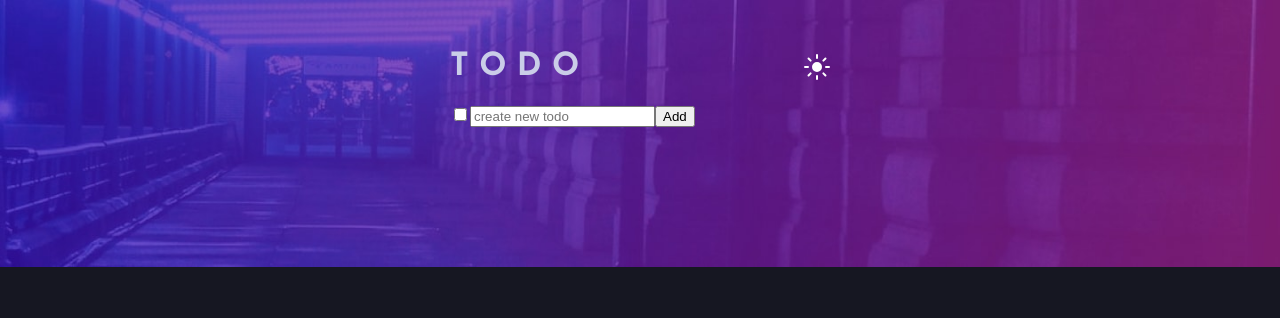
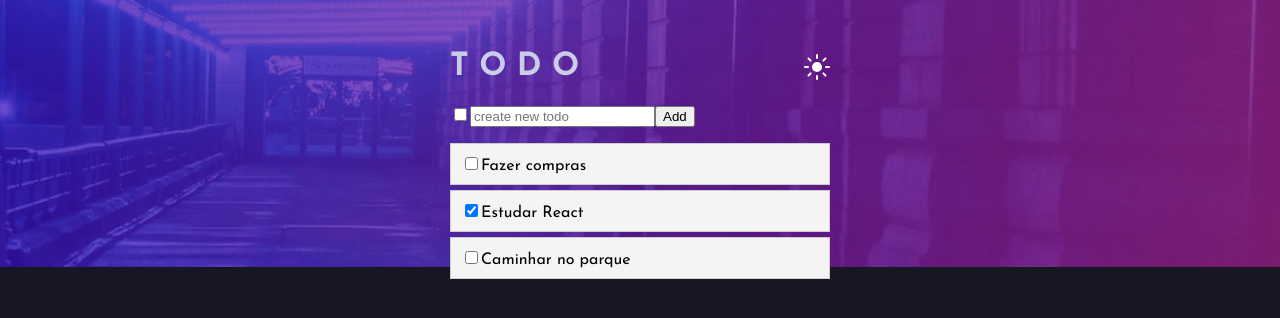
Before and after one commit to Edluel/todo-app, a React (Create React App) app: page / in a window 1280 px wide. Shown: the top 318 px of the page. Built offline with nearby package versions, Linux system fonts and the light colour scheme.

Commit message:
Feat: todo list load with dragrable function

```diff
--- a/package.json
+++ b/package.json
@@ -7,6 +7,7 @@
     "@testing-library/react": "^13.4.0",
     "@testing-library/user-event": "^13.5.0",
     "react": "^18.2.0",
+    "react-beautiful-dnd": "^13.1.1",
     "react-dom": "^18.2.0",
     "react-scripts": "5.0.1",
     "web-vitals": "^2.1.4"
--- a/src/App.js
+++ b/src/App.js
@@ -1,7 +1,8 @@
-import Header from './components/header/Header';
 import './styles/index.css';
 import { useState } from 'react';
+import Header from './components/header/Header';
 import AddToDo from './components/addToDo/AddToDo';
+import ToDoList from './components/toDoList/ToDoList';
 
 
 function App() {
@@ -38,6 +39,7 @@ function App() {
     <div className="App">
       < Header theme={theme} setTheme={setTheme} />
       < AddToDo data={data} setData={setData} />
+      < ToDoList data={data} setData={setData} />
     </div>
   );
 }
--- a/src/components/addToDo/AddToDo.jsx
+++ b/src/components/addToDo/AddToDo.jsx
@@ -24,9 +24,6 @@ export default function AddToDo(props) {
     setData([...data, newTodo]);
     setNewTodoText('');
     setIsChecked(false);
-    alert(data[3].index);
-    alert(data[3].text);
-    alert(data[3].done);
   }
 
 
--- /dev/null
+++ b/src/components/toDoList/ToDoList.jsx
@@ -0,0 +1,61 @@
+import React from 'react';
+import { useState } from 'react';
+import { DragDropContext, Droppable, Draggable } from 'react-beautiful-dnd';
+import './toDoList.css';
+
+export default function ToDoList(props) {
+  const { data, setData } = props;
+
+  // invert o done ao clicar no checkbox
+  const handleCheck = (index) => {
+    const newData = [...data];
+    newData[index].done = !newData[index].done;
+    setData(newData);
+  };
+
+  // função para reordenar os itens da lista
+  const handleDragEnd = (result) => {
+    if (!result.destination) return;
+    const { source, destination } = result;
+    const newData = [...data];
+    const [removed] = newData.splice(source.index, 1);
+    newData.splice(destination.index, 0, removed);
+    setData(newData);
+  };
+
+  return (
+    <div className="to-do-list-container">
+      {/* o DragDropContext é o componente que envolve toda a aplicação */}
+      <DragDropContext onDragEnd={handleDragEnd}>
+        {/* o Droppable é o componente que envolve a lista */}
+        <Droppable droppableId="list">
+          {(provided) => (
+            // o Droppable precisa de uma função como child, ele torna a área reordenável
+            <ul {...provided.droppableProps} ref={provided.innerRef}>
+              {data.map((item, index) => (
+                // carrega os itens da lista
+                <Draggable key={item.index} draggableId={String(item.index)} index={index}>
+                  {(provided, snapshot) => (
+                    // item reordenável, precisa de key para funcionar
+                    <li
+                      ref={provided.innerRef}
+                      {...provided.draggableProps}
+                      {...provided.dragHandleProps}
+                      className={snapshot.isDragging ? 'isDragging' : ''}
+                    >
+                      <label>
+                        <input type="checkbox" checked={item.done} onChange={() => handleCheck(index)} />
+                        <span>{item.text}</span>
+                      </label>
+                    </li>
+                  )}
+                </Draggable>
+              ))}
+              {provided.placeholder}
+            </ul>
+          )}
+        </Droppable>
+      </DragDropContext>
+    </div>
+  );
+}
--- /dev/null
+++ b/src/components/toDoList/toDoList.css
@@ -0,0 +1,23 @@
+.to-do-list-container {
+  -webkit-user-select: none;
+     -moz-user-select: none;
+          user-select: none;
+}
+.to-do-list-container ul {
+  list-style: none;
+  padding: 0;
+}
+.to-do-list-container li {
+  border: 1px solid #ccc;
+  background-color: #f4f4f4;
+  margin-bottom: 5px;
+  padding: 10px;
+  cursor: grab;
+}
+.to-do-list-container li:hover {
+  background-color: #eaeaea;
+}
+.to-do-list-container li.isDragging {
+  opacity: 0.5;
+  cursor: grabbing;
+}/*# sourceMappingURL=toDoList.css.map */
--- /dev/null
+++ b/src/components/toDoList/toDoList.scss
@@ -0,0 +1,24 @@
+.to-do-list-container {
+    user-select: none;
+    ul {
+      list-style: none;
+      padding: 0;
+    }
+
+    li {
+      border: 1px solid #ccc;
+      background-color: #f4f4f4;
+      margin-bottom: 5px;
+      padding: 10px;
+      cursor: grab;
+
+      &:hover {
+        background-color: #eaeaea;
+      }
+
+      &.isDragging {
+        opacity: 0.5;
+        cursor: grabbing;
+      }
+    }
+  }
--- a/src/index.js
+++ b/src/index.js
@@ -6,9 +6,9 @@ import reportWebVitals from './reportWebVitals';
 
 const root = ReactDOM.createRoot(document.getElementById('root'));
 root.render(
-  <React.StrictMode>
+
     <App />
-  </React.StrictMode>
+
 );
 
 // If you want to start measuring performance in your app, pass a function
```
Also changed, not shown: 2 other files (tests, documents, lock files or other folders).
